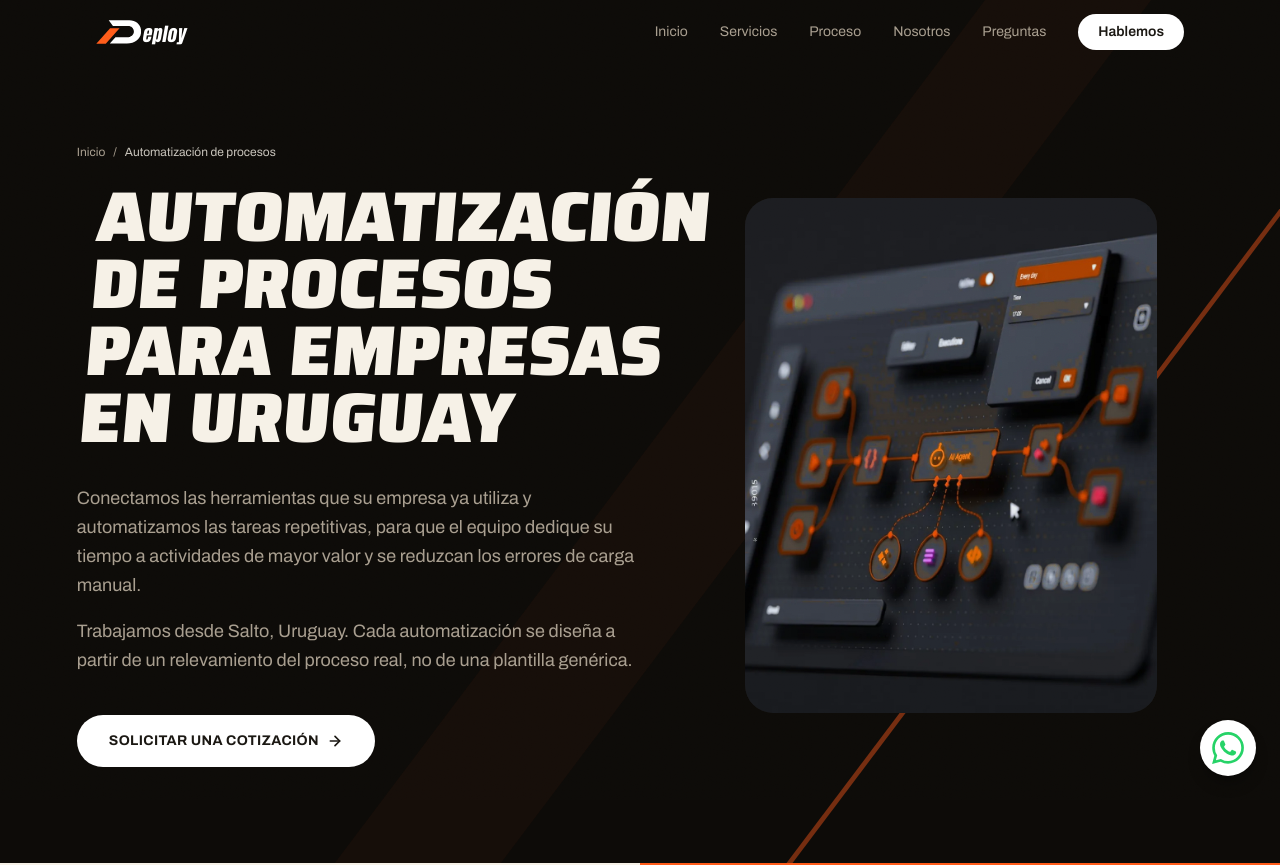
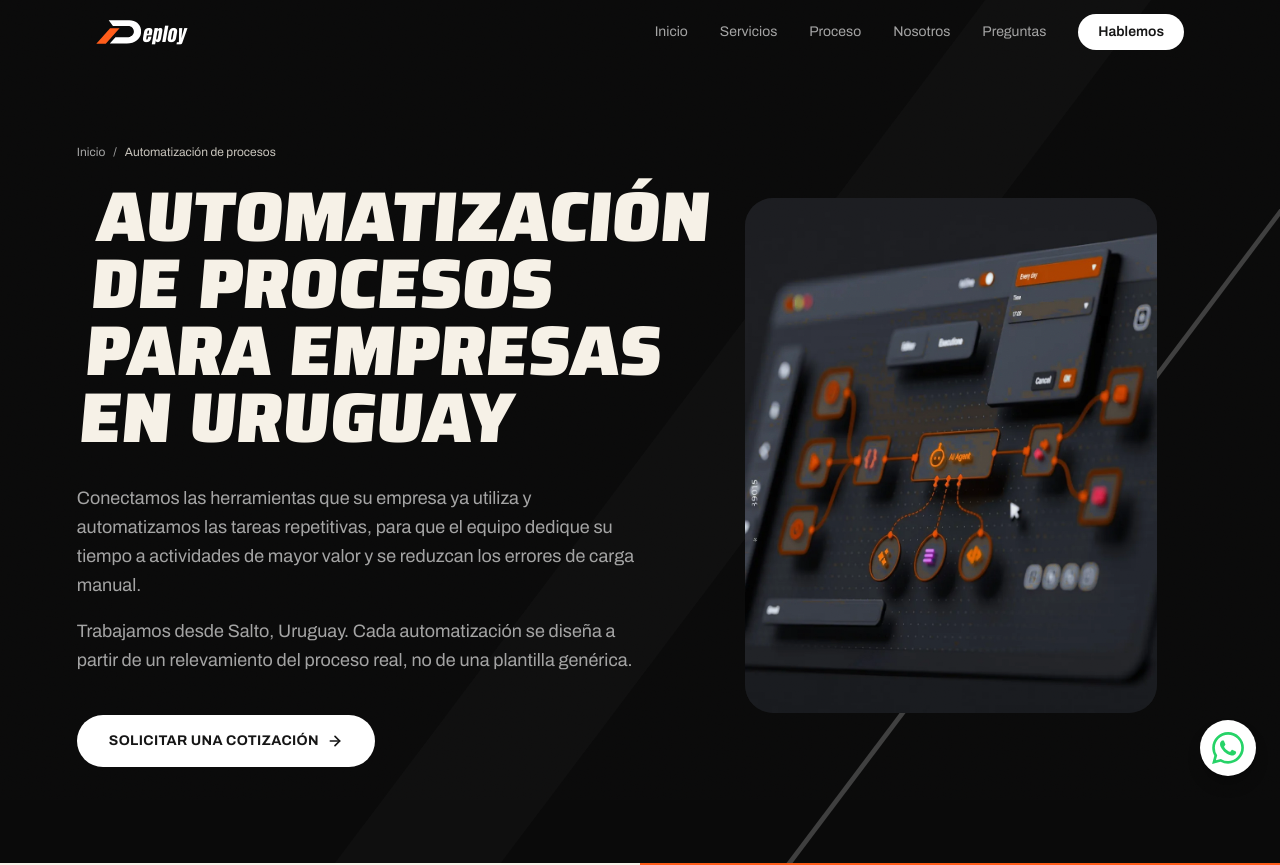
Before and after one commit to iadatabraian-ctrl/web-, a Next.js app: page /automatizacion in a window 1280 px wide. Shown: the top 865 px of the page. Built offline with nearby package versions, Linux system fonts and the light colour scheme.

Commit message:
Negro neutro en las secciones oscuras y barras de luz en gris
Co-Authored-By: Claude Sonnet 5.5 <noreply@anthropic.com>
Claude-Session: https://claude.ai/code/session_016CR8bjtqut3mFtFLKQPjVK

```diff
--- a/app/globals.css
+++ b/app/globals.css
@@ -13,17 +13,17 @@
    Secciones OSCURAS (carbón): se permite luz de ambiente NARANJA, como un despegue
    (barras diagonales y bordes encendidos), definida abajo: `edge-ember`, etc. */
 :root {
-  --brand-black: #1a1712;
-  --brand-black-deep: #050403;
-  --brand-black-soft: #241f18;
+  --brand-black: #151515;
+  --brand-black-deep: #050505;
+  --brand-black-soft: #1e1e1e;
   --brand-cream: #f6f1e7;
   --brand-cream-2: #e4dcc9;
   --brand-accent: #FF5C1A;
   --brand-accent-ink: #B8400F;
-  --brand-ink-on-black-soft: #a89e8f;
+  --brand-ink-on-black-soft: #a3a3a3;
   --brand-ink-on-cream: #1a1712;
   --brand-ink-on-cream-soft: #5c5142;
-  --brand-line-on-black: rgba(246, 241, 231, 0.14);
+  --brand-line-on-black: rgba(255, 255, 255, 0.14);
   --brand-line-on-cream: rgba(26, 23, 18, 0.14);
 
 }
@@ -317,10 +317,10 @@ header .logo-d, header .logo-s, header .logo-w, header .nav-link, header .nav-ct
 }
 html[data-hero="orange"] header[data-top="true"] .logo-d { fill: #fff; }
 html[data-hero="orange"] header[data-top="true"] .logo-w { color: #fff; }
-html[data-hero="orange"] header[data-top="true"] .logo-s { fill: #0d0b08; }
+html[data-hero="orange"] header[data-top="true"] .logo-s { fill: #0a0a0a; }
 html[data-hero="orange"] header[data-top="true"] .nav-link { color: rgba(255, 255, 255, 0.95); font-weight: 600; }
 html[data-hero="orange"] header[data-top="true"] .nav-link:hover { color: #fff; }
-html[data-hero="orange"] header[data-top="true"] .nav-cta { background: #fff; color: #0d0b08; }
+html[data-hero="orange"] header[data-top="true"] .nav-cta { background: #fff; color: #0a0a0a; }
 html[data-hero="orange"] header[data-top="true"] .nav-burger { background: #fff; }
 html[data-hero="blue"] header[data-top="true"] .nav-link { color: rgba(255, 255, 255, 0.92); font-weight: 600; }
 html[data-hero="blue"] header[data-top="true"] .nav-link:hover { color: #fff; }
--- a/components/Bar.tsx
+++ b/components/Bar.tsx
@@ -21,16 +21,20 @@ export type BarStyle = {
   fadeTop?: boolean;
 };
 
-export function Bar({ className = "", style, i = 0 }: { className?: string; style: BarStyle; i?: number }) {
+/* Reflejo gris (secciones negras): mismo trazado, en blanco con la opacidad reducida. */
+const toGray = (v: string, k: number) =>
+  v.replace(/rgba\(255,\s*92,\s*26,\s*([0-9.]+)\)/g, (_, a) => `rgba(255,255,255,${(parseFloat(a) * k).toFixed(3)})`);
+
+export function Bar({ className = "", style, i = 0, gray = false }: { className?: string; style: BarStyle; i?: number; gray?: boolean }) {
   const { skew, origin, fill, edge, edgeAlpha = 0.88, fadeTop, ...pos } = style;
-  const line = `1.5px solid rgba(255,92,26,${edgeAlpha})`;
+  const line = gray ? `1.5px solid rgba(255,255,255,${(edgeAlpha * 0.4).toFixed(2)})` : `1.5px solid rgba(255,92,26,${edgeAlpha})`;
   const mask = fadeTop ? "linear-gradient(to bottom, transparent 0%, #000 65%)" : undefined;
   return (
     <span
       className={`absolute ${className}`}
       style={{
         ...pos,
-        background: fill,
+        background: gray ? toGray(fill, 0.5) : fill,
         transform: `skewX(-${skew}deg)`,
         transformOrigin: origin,
         borderLeft: edge === "left" ? line : undefined,
--- a/components/CtaFooter.tsx
+++ b/components/CtaFooter.tsx
@@ -31,8 +31,8 @@ export function CtaFooter() {
         className="relative overflow-hidden bg-brand-cream px-5 py-20 text-brand-ink-on-cream sm:px-8 sm:py-28 lg:px-[6vw]"
       >
         <div aria-hidden="true" className="pointer-events-none absolute inset-0 overflow-hidden">
-          <Bar className="max-sm:hidden" style={{ right: "-4vw", top: 0, width: "9vw", height: "46vw", skew: 37, origin: "100% 0", fill: "rgba(255,92,26,0.12)", edge: "right" }} i={0} />
-          <Bar style={{ left: "-6vw", bottom: 0, width: "10vw", height: "26vw", skew: 37, origin: "0 100%", fill: "rgba(255,92,26,0.10)", edge: "left" }} i={1} />
+          <Bar gray className="max-sm:hidden" style={{ right: "-4vw", top: 0, width: "9vw", height: "46vw", skew: 37, origin: "100% 0", fill: "rgba(255,92,26,0.12)", edge: "right" }} i={0} />
+          <Bar gray style={{ left: "-6vw", bottom: 0, width: "10vw", height: "26vw", skew: 37, origin: "0 100%", fill: "rgba(255,92,26,0.10)", edge: "left" }} i={1} />
         </div>
         <FadeIn className="relative mx-auto max-w-4xl text-center">
           <h2 className="origin-bottom -skew-x-[5deg] text-balance font-impact text-[9.5vw] font-black uppercase not-italic leading-[0.92] tracking-[-0.005em] [font-stretch:80%] sm:text-[5.4vw] lg:text-[3.9rem]">
--- a/components/Faq.tsx
+++ b/components/Faq.tsx
@@ -85,14 +85,14 @@ export function Faq() {
   return (
     <section
       id="preguntas"
-      className="relative overflow-hidden bg-[#0d0b08] px-5 py-20 text-brand-cream sm:px-8 sm:py-28 lg:px-[6vw]"
+      className="relative overflow-hidden bg-[#0a0a0a] px-5 py-20 text-brand-cream sm:px-8 sm:py-28 lg:px-[6vw]"
     >
       <script
         type="application/ld+json"
         dangerouslySetInnerHTML={{ __html: JSON.stringify(faqJsonLd) }}
       />
       <div aria-hidden="true" className="pointer-events-none absolute inset-0 overflow-hidden">
-        <Bar className="max-sm:hidden" style={{ left: "-4vw", top: "6vw", width: "9vw", height: "36vw", skew: 37, origin: "0 0", fill: "linear-gradient(to right, rgba(255,92,26,0.24), rgba(255,92,26,0))", edge: "left" }} i={1} />
+        <Bar gray className="max-sm:hidden" style={{ left: "-4vw", top: "6vw", width: "9vw", height: "36vw", skew: 37, origin: "0 0", fill: "linear-gradient(to right, rgba(255,92,26,0.24), rgba(255,92,26,0))", edge: "left" }} i={1} />
       </div>
       <div className="relative mx-auto max-w-3xl">
         <h2 className="origin-bottom -skew-x-[5deg] text-balance text-center font-impact text-[9vw] font-black uppercase not-italic leading-[0.92] tracking-[-0.005em] [font-stretch:80%] sm:text-[6.2vw] lg:text-[5rem]">
--- a/components/Nosotros.tsx
+++ b/components/Nosotros.tsx
@@ -104,7 +104,7 @@ export function Nosotros() {
           whileInView={{ opacity: 1, y: 0 }}
           viewport={view}
           transition={{ duration: 0.7, ease }}
-          className="col-span-2 flex items-center gap-5 overflow-hidden rounded-[1.25rem] bg-[#0d0b08] p-5 text-brand-cream sm:gap-12 sm:rounded-[1.75rem] sm:p-10"
+          className="col-span-2 flex items-center gap-5 overflow-hidden rounded-[1.25rem] bg-[#0a0a0a] p-5 text-brand-cream sm:gap-12 sm:rounded-[1.75rem] sm:p-10"
         >
           <MapaUruguay className="h-36 w-auto shrink-0 sm:h-64" />
           <div>
--- a/components/Proceso.tsx
+++ b/components/Proceso.tsx
@@ -21,7 +21,7 @@ export function Proceso() {
   return (
     <section
       id="proceso"
-      className="relative overflow-hidden bg-[#0d0b08] px-5 pb-20 pt-[calc(2.5rem+4rem)] text-brand-cream sm:px-8 sm:pb-28 sm:pt-[calc(8vw+5rem)] lg:px-[6vw]"
+      className="relative overflow-hidden bg-[#0a0a0a] px-5 pb-20 pt-[calc(2.5rem+4rem)] text-brand-cream sm:px-8 sm:pb-28 sm:pt-[calc(8vw+5rem)] lg:px-[6vw]"
       style={{
         clipPath: "polygon(0 0, 100% var(--cut), 100% 100%, 0 100%)",
         marginTop: "calc(-1 * var(--cut))",
@@ -29,8 +29,8 @@ export function Proceso() {
       }}
     >
       <div aria-hidden="true" className="pointer-events-none absolute inset-0 overflow-hidden">
-        <Bar style={{ left: "-4vw", top: "22vw", width: "9vw", height: "40vw", skew: 37, origin: "0 0", fill: "linear-gradient(to right, rgba(255,92,26,0.26), rgba(255,92,26,0))", edge: "left" }} i={0} />
-        <Bar className="max-sm:hidden" style={{ right: "6vw", bottom: 0, width: "4vw", height: "22vw", skew: 37, origin: "100% 100%", fill: "rgba(255,92,26,0.12)" }} i={1} />
+        <Bar gray style={{ left: "-4vw", top: "22vw", width: "9vw", height: "40vw", skew: 37, origin: "0 0", fill: "linear-gradient(to right, rgba(255,92,26,0.26), rgba(255,92,26,0))", edge: "left" }} i={0} />
+        <Bar gray className="max-sm:hidden" style={{ right: "6vw", bottom: 0, width: "4vw", height: "22vw", skew: 37, origin: "100% 100%", fill: "rgba(255,92,26,0.12)" }} i={1} />
       </div>
 
       <div className="relative mx-auto max-w-6xl">
--- a/components/ServicePage.tsx
+++ b/components/ServicePage.tsx
@@ -80,10 +80,10 @@ export function ServicePage({ slug }: { slug: ServicioSlug }) {
       <Nav />
       <main>
         {/* Cabecera (oscura) */}
-        <section className="relative overflow-hidden bg-[#0d0b08] px-5 pb-12 pt-0 text-brand-cream sm:px-8 sm:pb-24 sm:pt-36 lg:px-[6vw]">
+        <section className="relative overflow-hidden bg-[#0a0a0a] px-5 pb-12 pt-0 text-brand-cream sm:px-8 sm:pb-24 sm:pt-36 lg:px-[6vw]">
           <div aria-hidden="true" className="pointer-events-none absolute inset-0 overflow-hidden">
-            <Bar style={{ right: "4vw", top: "-8vw", width: "13vw", height: "150vw", skew: 37, origin: "100% 0", fill: "rgba(255,92,26,0.08)" }} i={0} />
-            <Bar className="max-sm:hidden" style={{ right: "-3vw", top: "12vw", width: "0.5vw", height: "125vw", skew: 37, origin: "100% 0", fill: "rgba(255,92,26,0.55)" }} i={1} />
+            <Bar gray style={{ right: "4vw", top: "-8vw", width: "13vw", height: "150vw", skew: 37, origin: "100% 0", fill: "rgba(255,92,26,0.08)" }} i={0} />
+            <Bar gray className="max-sm:hidden" style={{ right: "-3vw", top: "12vw", width: "0.5vw", height: "125vw", skew: 37, origin: "100% 0", fill: "rgba(255,92,26,0.55)" }} i={1} />
           </div>
           <div className="relative mx-auto grid max-w-6xl items-center gap-0 sm:gap-10 lg:grid-cols-[1.1fr_0.9fr] lg:gap-14">
             <div className="max-sm:relative max-sm:z-10 max-sm:-mt-36">
@@ -123,7 +123,7 @@ export function ServicePage({ slug }: { slug: ServicioSlug }) {
                 sizes="(min-width: 1024px) 40vw, 90vw"
                 className="object-cover"
               />
-              <div aria-hidden="true" className="absolute inset-x-0 top-0 h-28 bg-gradient-to-b from-[#0d0b08]/90 to-transparent sm:hidden" />
+              <div aria-hidden="true" className="absolute inset-x-0 top-0 h-28 bg-gradient-to-b from-[#0a0a0a]/90 to-transparent sm:hidden" />
             </div>
           </div>
         </section>
@@ -132,7 +132,7 @@ export function ServicePage({ slug }: { slug: ServicioSlug }) {
         <IncluyeSplit items={s.incluye} />
 
         {/* Cuándo conviene (oscura) */}
-        <section className="bg-[#0d0b08] px-5 py-14 text-brand-cream sm:px-8 sm:py-28 lg:px-[6vw]">
+        <section className="bg-[#0a0a0a] px-5 py-14 text-brand-cream sm:px-8 sm:py-28 lg:px-[6vw]">
           <div className="mx-auto max-w-4xl">
             <FadeIn>
               <h2 className={H2}>Cuándo conviene</h2>
@@ -144,7 +144,7 @@ export function ServicePage({ slug }: { slug: ServicioSlug }) {
         </section>
 
         {/* Cómo se trabaja (oscura) */}
-        <section className="bg-[#0d0b08] px-5 py-14 text-brand-cream sm:px-8 sm:py-28 lg:px-[6vw]">
+        <section className="bg-[#0a0a0a] px-5 py-14 text-brand-cream sm:px-8 sm:py-28 lg:px-[6vw]">
           <div className="mx-auto max-w-6xl">
             <FadeIn>
               <h2 className={H2}>Cómo se trabaja</h2>
@@ -243,7 +243,7 @@ export function ServicePage({ slug }: { slug: ServicioSlug }) {
         </section>
 
         {/* Otros servicios (oscura) */}
-        <section className="bg-[#0d0b08] px-5 pb-16 pt-6 text-brand-cream sm:px-8 sm:pb-24 sm:pt-10 lg:px-[6vw]">
+        <section className="bg-[#0a0a0a] px-5 pb-16 pt-6 text-brand-cream sm:px-8 sm:pb-24 sm:pt-10 lg:px-[6vw]">
           <div className="mx-auto max-w-5xl">
             <h2 className="origin-bottom-left -skew-x-[5deg] font-impact text-2xl font-black uppercase not-italic [font-stretch:80%] sm:text-3xl">Otros servicios</h2>
             <OtrosServicios items={otros.map((o) => ({ slug: o.slug, nombre: o.nombre, img: CARD_IMG[o.visual] }))} />
--- a/components/servicios/IncluyeSplit.tsx
+++ b/components/servicios/IncluyeSplit.tsx
@@ -8,8 +8,8 @@ import { AnimatePresence, motion, useMotionValueEvent, useScroll } from "framer-
    bloque de color plano con el número. 5-6 ítems: un tramo de scroll por ítem. */
 
 const COLORS = [
-  { bg: "#FF5C1A", fg: "#0d0b08" },
-  { bg: "#0d0b08", fg: "#FF5C1A" },
+  { bg: "#FF5C1A", fg: "#0a0a0a" },
+  { bg: "#0a0a0a", fg: "#FF5C1A" },
 ];
 
 export function IncluyeSplit({ items }: { items: { t: string; d: string; con?: string[] }[] }) {
--- a/components/servicios/OtrosServicios.tsx
+++ b/components/servicios/OtrosServicios.tsx
@@ -35,7 +35,7 @@ export function OtrosServicios({ items }: { items: { slug: string; nombre: strin
               sizes="100vw"
               className="object-cover opacity-[0.3] transition-opacity duration-300 [@media(hover:hover)]:opacity-0 [@media(hover:hover)]:group-hover:opacity-70"
             />
-            <span aria-hidden="true" className="absolute inset-0 bg-gradient-to-r from-[#0d0b08]/90 via-[#0d0b08]/45 to-transparent" />
+            <span aria-hidden="true" className="absolute inset-0 bg-gradient-to-r from-[#0a0a0a]/90 via-[#0a0a0a]/45 to-transparent" />
             <span className="relative flex items-center justify-between gap-4 px-1 sm:px-2">
               <span className="min-w-0">
                 <span className="block origin-bottom-left -skew-x-[5deg] font-impact text-[2.6rem] font-black uppercase not-italic leading-[0.95] tracking-[-0.005em] text-brand-cream transition-colors duration-200 [font-stretch:80%] group-hover:text-brand-accent sm:text-[5rem] lg:text-[6.5rem]">
```
Also changed, not shown: components/Hero.tsx (+10 -10 lines), 1 other file (tests, documents, lock files or other folders).
